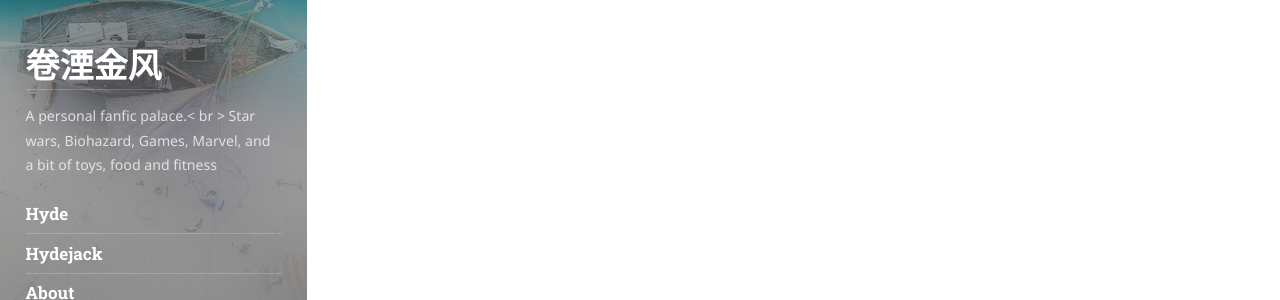
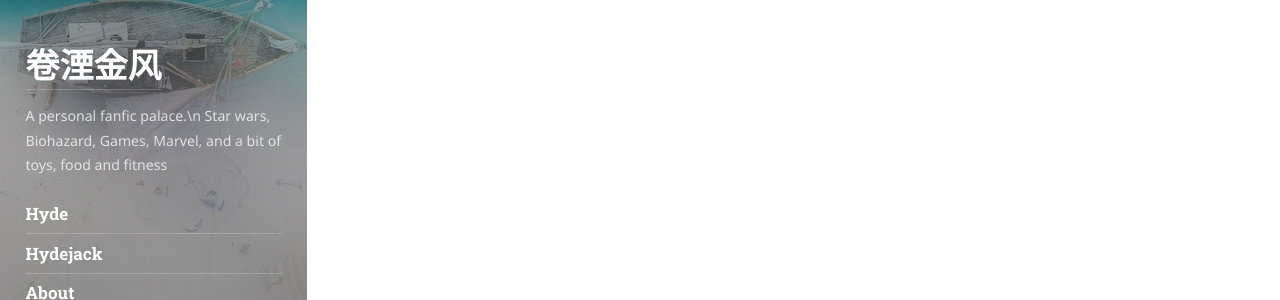
Before and after one commit to GWwwww/GWwwww.github.io, a Jekyll site: the page built from index.html, in a window 1280 px wide. Shown: the part 446-746 px from the top of the page. Built offline with Jekyll 4.4.1, drawn with Linux system fonts in a browser that asks for light colours; some web fonts are replaced; the list of posts is cut into pages by our own code; part of the change alters nothing that is shown.

```diff
--- a/_config.yml
+++ b/_config.yml
@@ -31,7 +31,7 @@ description:           >
 
 # A shorter description for the sidebar.
 tagline:               >
-  A personal fanfic palace.< br >
+  A personal fanfic palace.\n
   Star wars, Biohazard, Games, Marvel,
   and a bit of toys, food and fitness
 
```
